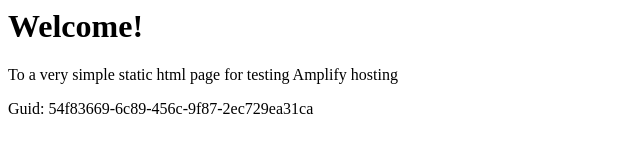
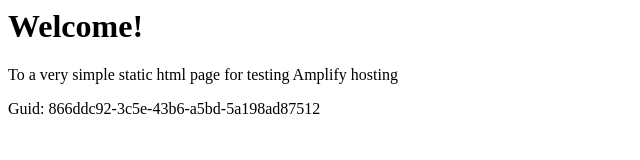
Before and after one commit to aws-aemilia-gru/Github-PR-Commit-Integration-Test-DoNotTouch-GitHubWebhookPushCanaryTest-v1-preprod-sa-east-1, a website: page src/index.html in a window 1280 px wide. Shown: the full height of the page, 0-640 px from the left. Drawn offline with Linux system fonts and the light colour scheme.

Commit message:
commit from integ tests

```diff
--- a/src/index.html
+++ b/src/index.html
@@ -12,6 +12,6 @@
 <body>
     <h1>Welcome!</h1>
     <p>To a very simple static html page for testing Amplify hosting</p>
-    <p>Guid: 54f83669-6c89-456c-9f87-2ec729ea31ca</p></body>
+    <p>Guid: 866ddc92-3c5e-43b6-a5bd-5a198ad87512</p></body>
 
 </html>
```
